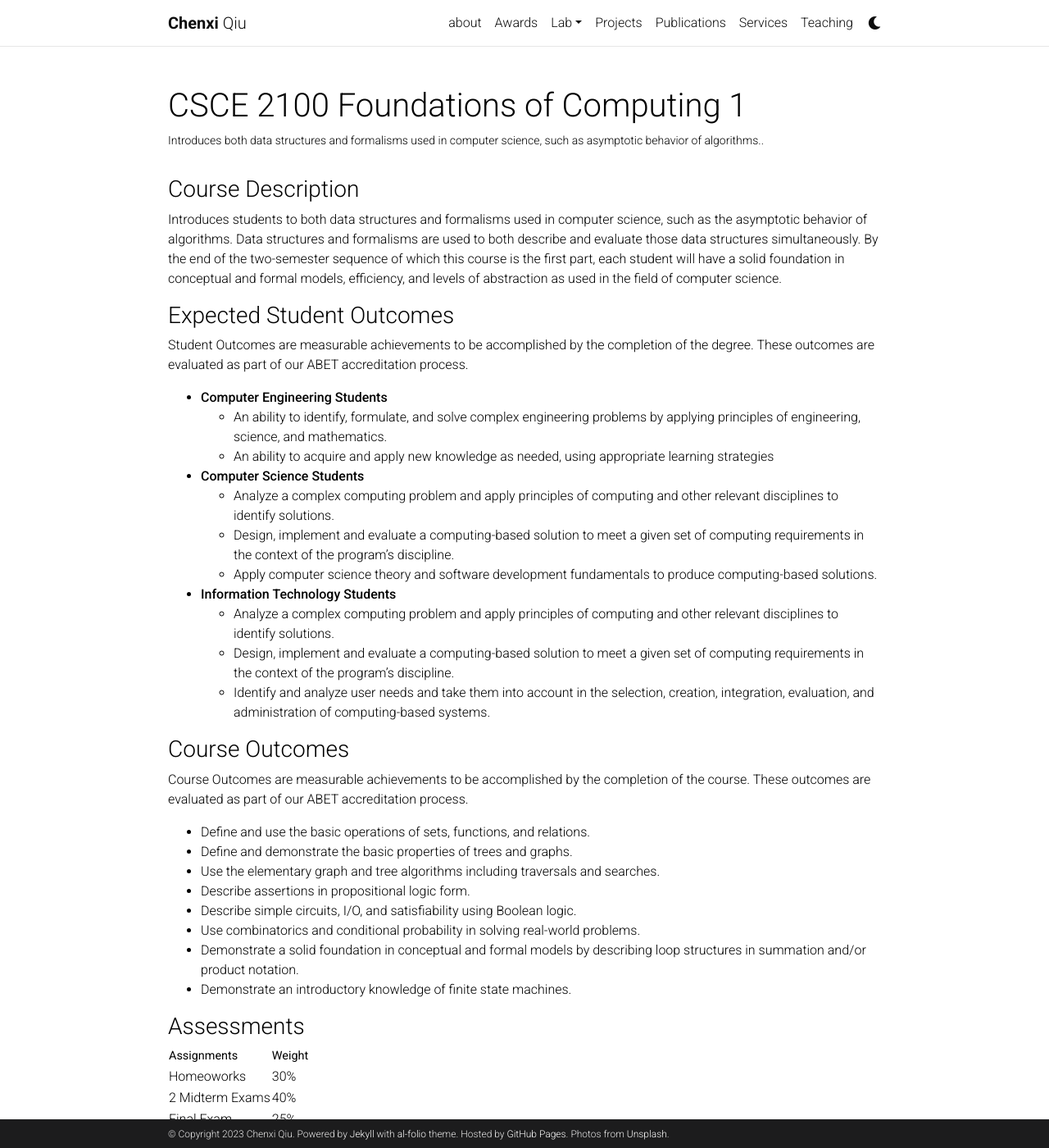
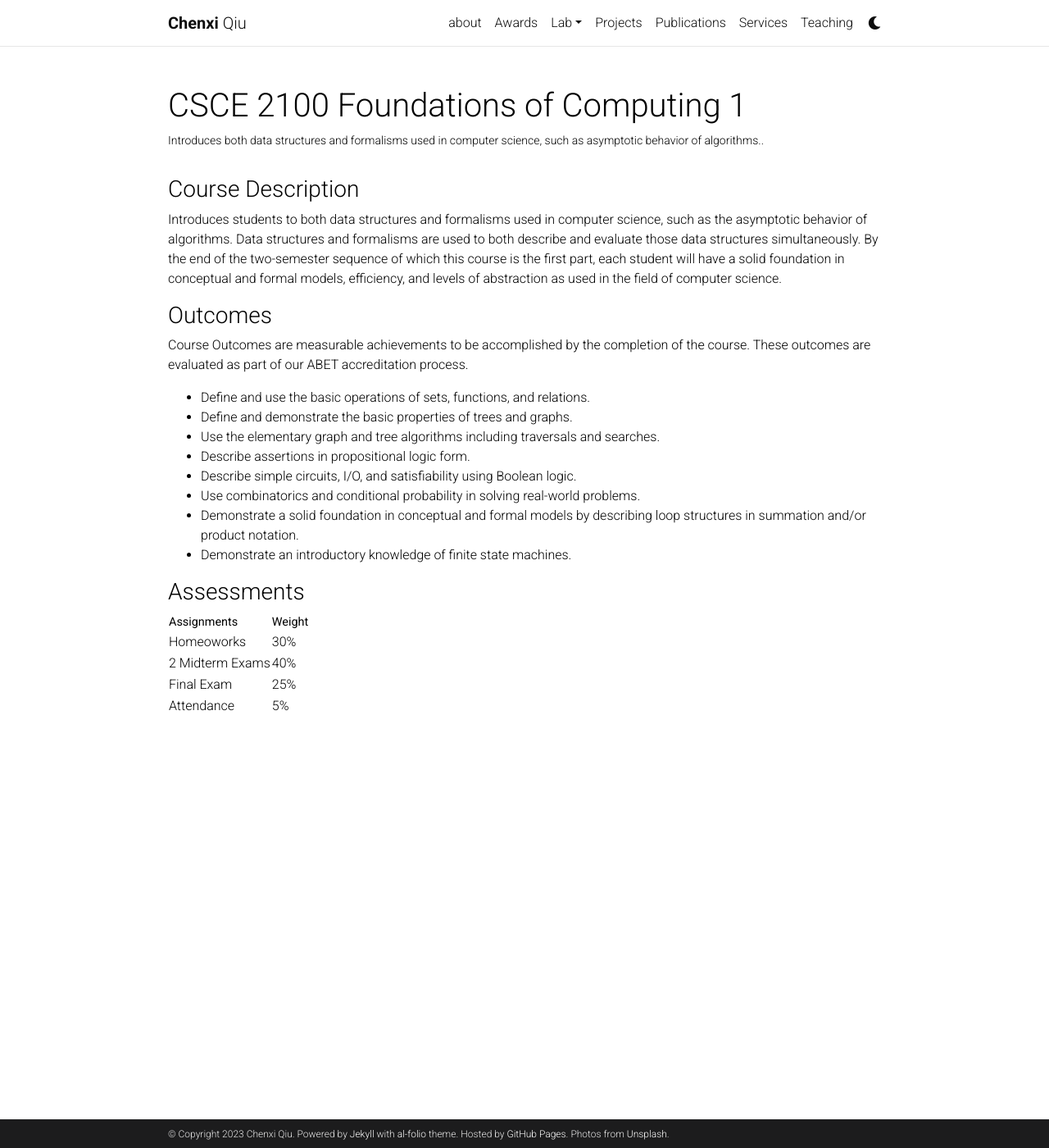
Before and after one commit to chenxiunt/chenxiunt.github.io, a Jekyll site: the page built from _teaching/CSCE2100.markdown, in a window 1280 px wide and 1400 px high. Shown: the whole window at 82% size. Built offline with Jekyll 4.4.1, drawn with Linux system fonts in a browser that asks for light colours; comment, search, counter and statistics services are not loaded; a style sheet for code colours, icons or effects is not loaded.

Commit message:
Update CSCE2100.markdown

```diff
--- a/_teaching/CSCE2100.markdown
+++ b/_teaching/CSCE2100.markdown
@@ -10,22 +10,7 @@ importance: 1
 
 Introduces students to both data structures and formalisms used in computer science, such as the asymptotic behavior of algorithms. Data structures and formalisms are used to both describe and evaluate those data structures simultaneously. By the end of the two-semester sequence of which this course is the first part, each student will have a solid foundation in conceptual and formal models, efficiency, and levels of abstraction as used in the field of computer science.
 
-### Expected Student Outcomes ###
-
-Student Outcomes are measurable achievements to be accomplished by the completion of the degree.  These outcomes are evaluated as part of our ABET accreditation process.
-* **Computer Engineering Students**
-    * An ability to identify, formulate, and solve complex engineering problems by applying principles of engineering, science, and mathematics.
-    * An ability to acquire and apply new knowledge as needed, using appropriate learning strategies
-* **Computer Science Students**
-    * Analyze a complex computing problem and apply principles of computing and other relevant disciplines to identify solutions.
-    * Design, implement and evaluate a computing-based solution to meet a given set of computing requirements in the context of the program’s discipline.
-    * Apply computer science theory and software development fundamentals to produce computing-based solutions.
- * **Information Technology Students**
-    * Analyze a complex computing problem and apply principles of computing and other relevant disciplines to identify solutions.
-    * Design, implement and evaluate a computing-based solution to meet a given set of computing requirements in the context of the program’s discipline.
-    * Identify and analyze user needs and take them into account in the selection, creation, integration, evaluation, and administration of computing-based systems.
-
-### Course Outcomes ###
+### Outcomes ###
 
 Course Outcomes are measurable achievements to be accomplished by the completion of the course.  These outcomes are evaluated as part of our ABET accreditation process.
 * Define and use the basic operations of sets, functions, and relations.
```
